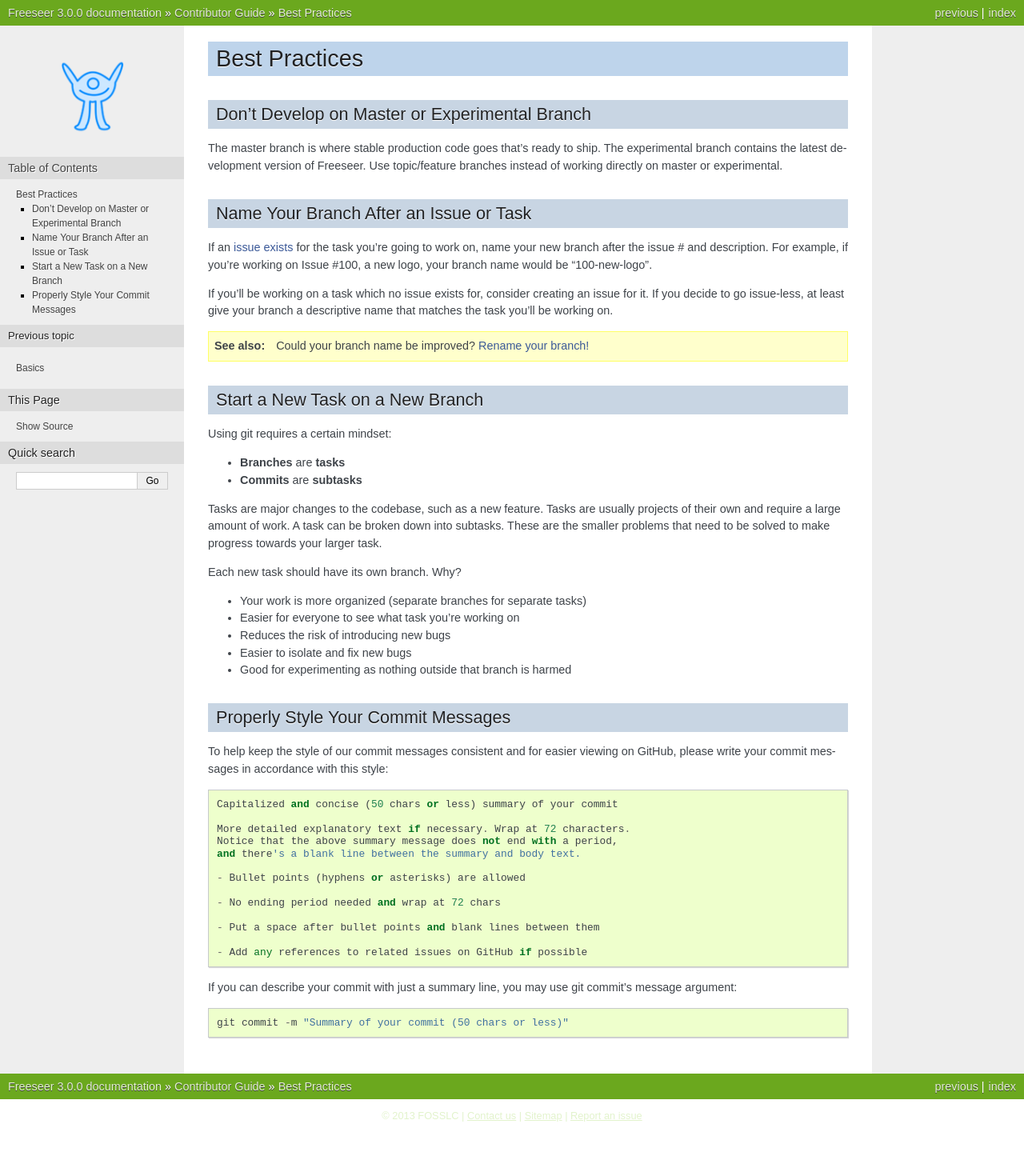
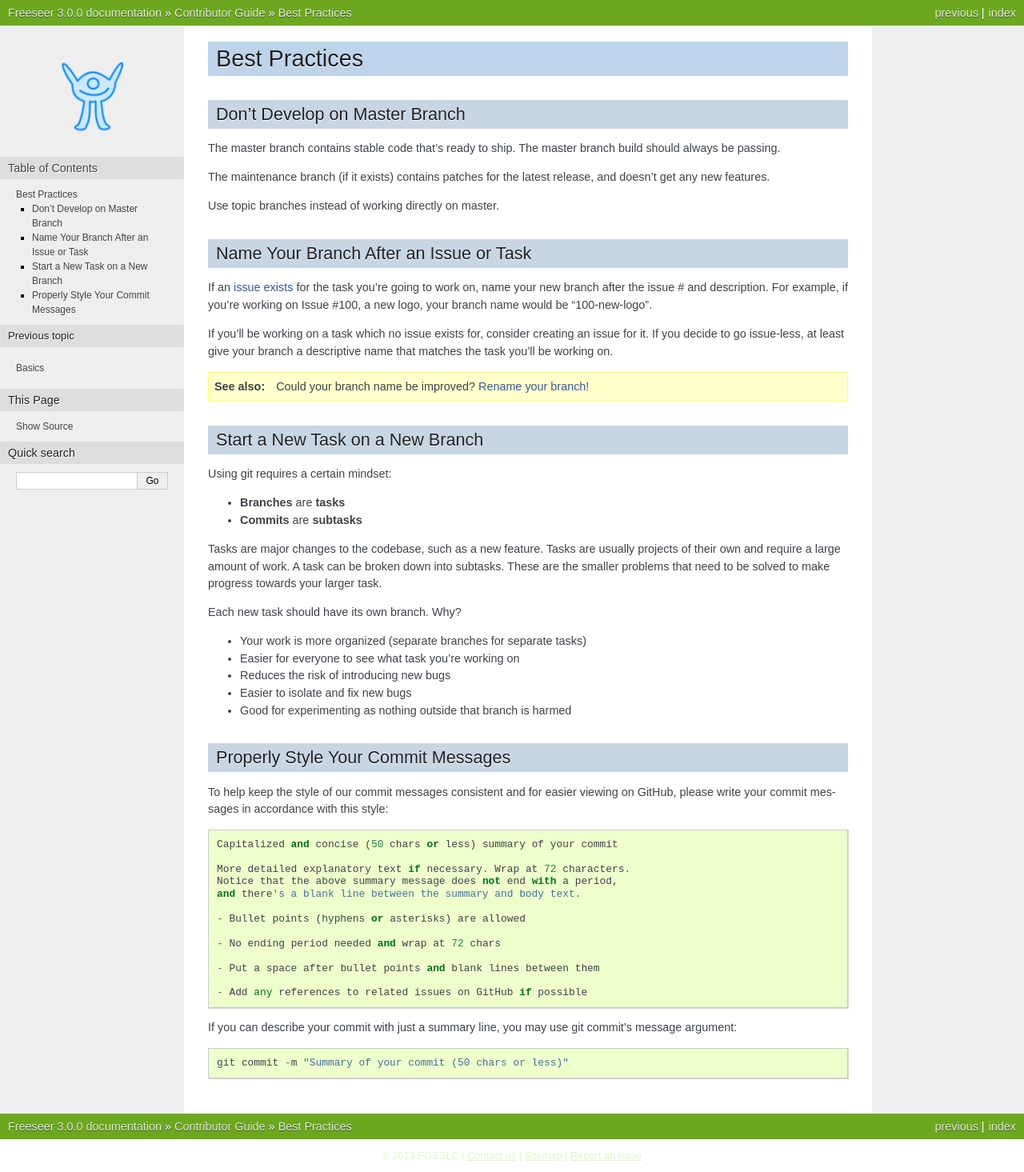
Before and after one commit to Freeseer/freeseer, a Sphinx documentation site: the page built from source/contribute/best-practices.rst, in a window 1280 px wide. Shown: the whole page at 80% size. Built offline with Sphinx 7.4.7, drawn with Linux system fonts in a browser that asks for light colours; before the commit the page ends 1415 px from its top, so only the background shows below that.

Commit message:
Remove mention of experimental branch
Also mention why the maintenance branch exists.

```diff
--- a/source/contribute/best-practices.rst
+++ b/source/contribute/best-practices.rst
@@ -1,12 +1,16 @@
 Best Practices
 ==============
 
-Don't Develop on Master or Experimental Branch
-----------------------------------------------
+Don't Develop on Master Branch
+------------------------------
 
-The master branch is where stable production code goes that's ready to ship.
-The experimental branch contains the latest development version of Freeseer.
-Use topic/feature branches instead of working directly on master or experimental.
+The master branch contains stable code that's ready to ship. The master branch
+build should always be passing.
+
+The maintenance branch (if it exists) contains patches for the latest release,
+and doesn't get any new features.
+
+Use topic branches instead of working directly on master.
 
 .. _branch-names:
 
```
